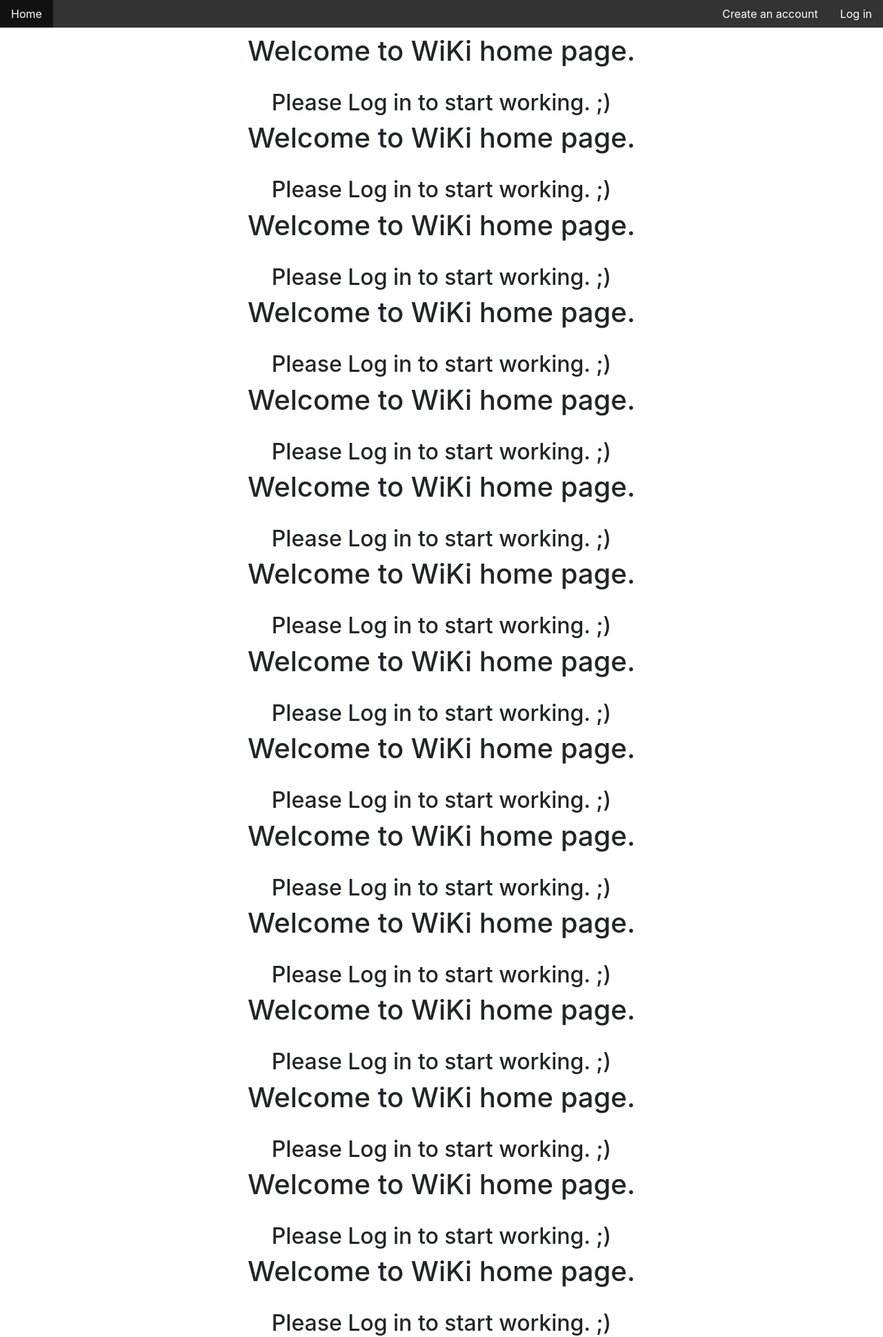
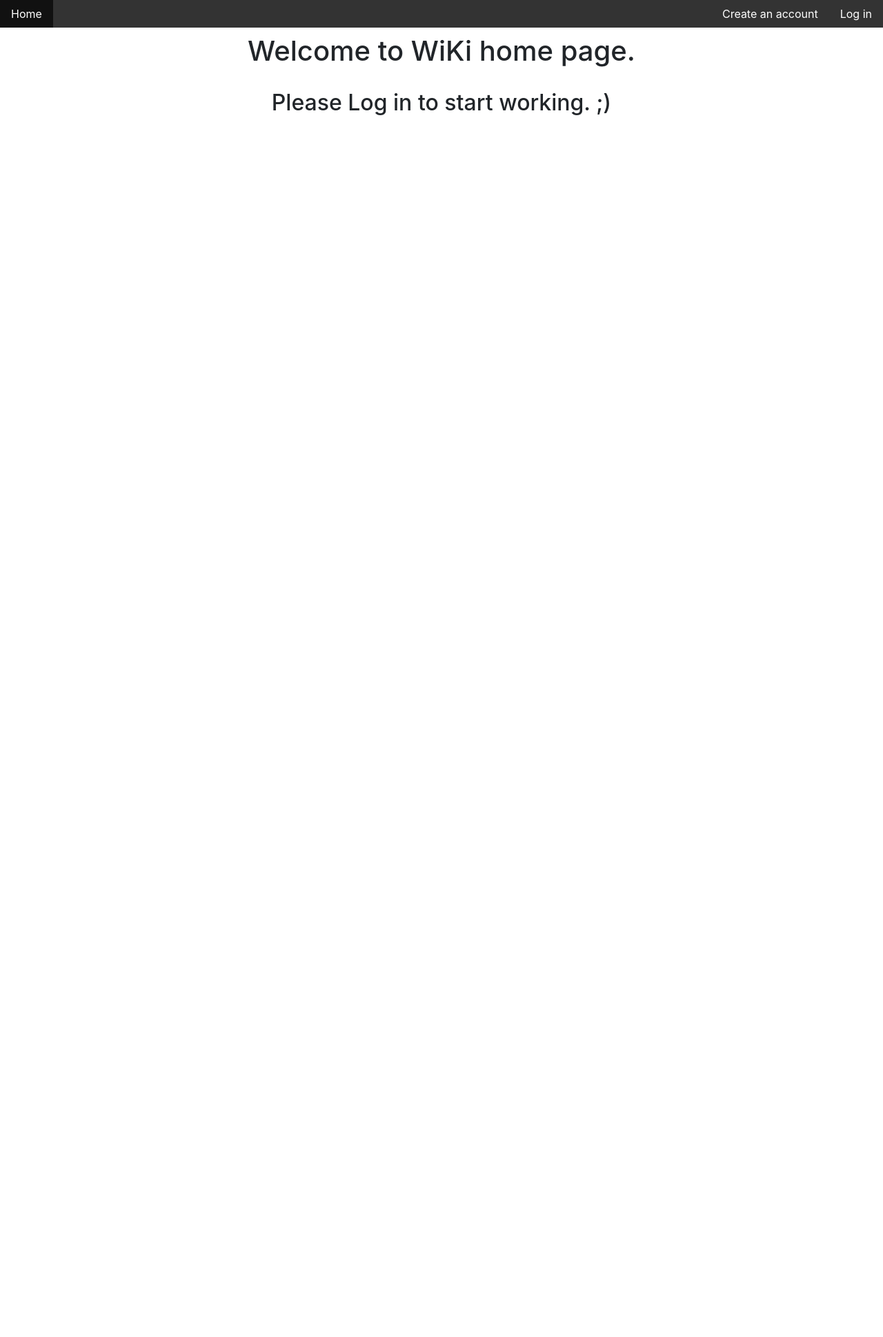
Before and after one commit to PharmOstrovIT/it_faq, a Django app: page / in a window 1280 px wide. Shown: the whole page at 69% size. After the commit the page ends 167 px from the top, so only its background shows below. Run offline with Django 4.2, Linux system fonts and the light colour scheme.

```diff
--- a/mysite/main/templates/main/home.html
+++ b/mysite/main/templates/main/home.html
@@ -5,20 +5,6 @@
     <div style="padding:20px;margin-top:30px;height:1500px;">
       <div class="text-center">
         <h1>Welcome to WiKi home page.</h1><br>
-        <h2>Please Log in to start working. ;)</h2>          <h1>Welcome to WiKi home page.</h1><br>
-        <h2>Please Log in to start working. ;)</h2>          <h1>Welcome to WiKi home page.</h1><br>
-        <h2>Please Log in to start working. ;)</h2>          <h1>Welcome to WiKi home page.</h1><br>
-        <h2>Please Log in to start working. ;)</h2>          <h1>Welcome to WiKi home page.</h1><br>
-        <h2>Please Log in to start working. ;)</h2>          <h1>Welcome to WiKi home page.</h1><br>
-        <h2>Please Log in to start working. ;)</h2>          <h1>Welcome to WiKi home page.</h1><br>
-        <h2>Please Log in to start working. ;)</h2>          <h1>Welcome to WiKi home page.</h1><br>
-        <h2>Please Log in to start working. ;)</h2>          <h1>Welcome to WiKi home page.</h1><br>
-        <h2>Please Log in to start working. ;)</h2>          <h1>Welcome to WiKi home page.</h1><br>
-        <h2>Please Log in to start working. ;)</h2>          <h1>Welcome to WiKi home page.</h1><br>
-        <h2>Please Log in to start working. ;)</h2>          <h1>Welcome to WiKi home page.</h1><br>
-        <h2>Please Log in to start working. ;)</h2>          <h1>Welcome to WiKi home page.</h1><br>
-        <h2>Please Log in to start working. ;)</h2>          <h1>Welcome to WiKi home page.</h1><br>
-        <h2>Please Log in to start working. ;)</h2>          <h1>Welcome to WiKi home page.</h1><br>
         <h2>Please Log in to start working. ;)</h2>
       </div>
     </div>
```
